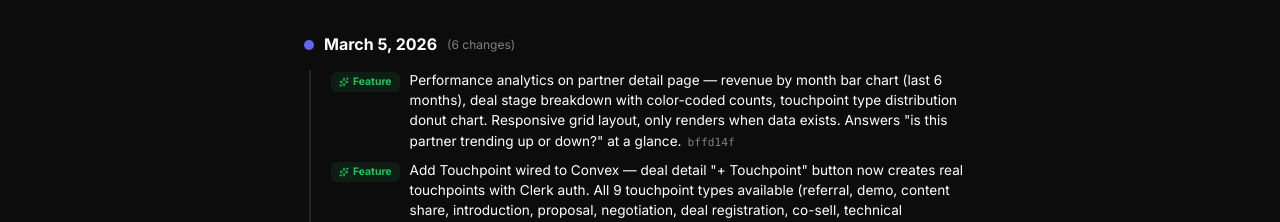
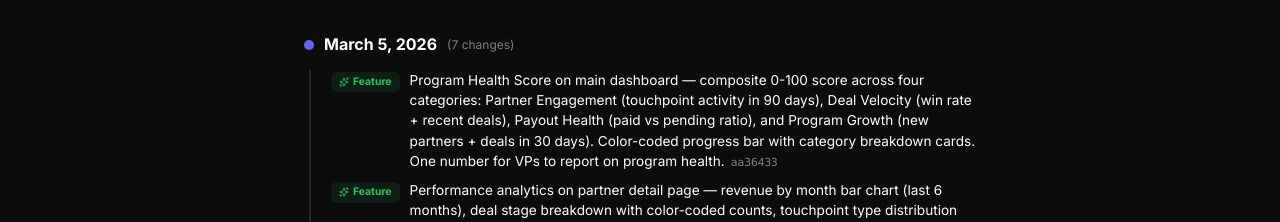
Before and after one commit to dylan3796/partner-attribution-ai, a Next.js app: page /changelog in a window 1280 px wide. Shown: the part 168-390 px from the top of the page. Built offline with nearby package versions, Linux system fonts and the light colour scheme; no server answers.

Commit message:
chore: changelog entry for program health score

```diff
--- a/app/changelog/page.tsx
+++ b/app/changelog/page.tsx
@@ -15,6 +15,7 @@ const CHANGELOG: Entry[] = [
   {
     date: "March 5, 2026",
     commits: [
+      { hash: "aa36433", type: "feat", message: "Program Health Score on main dashboard — composite 0-100 score across four categories: Partner Engagement (touchpoint activity in 90 days), Deal Velocity (win rate + recent deals), Payout Health (paid vs pending ratio), and Program Growth (new partners + deals in 30 days). Color-coded progress bar with category breakdown cards. One number for VPs to report on program health." },
       { hash: "bffd14f", type: "feat", message: "Performance analytics on partner detail page — revenue by month bar chart (last 6 months), deal stage breakdown with color-coded counts, touchpoint type distribution donut chart. Responsive grid layout, only renders when data exists. Answers \"is this partner trending up or down?\" at a glance." },
       { hash: "a8a9ddd", type: "feat", message: "Add Touchpoint wired to Convex — deal detail \"+ Touchpoint\" button now creates real touchpoints with Clerk auth. All 9 touchpoint types available (referral, demo, content share, introduction, proposal, negotiation, deal registration, co-sell, technical enablement). Remove button on each touchpoint for open deals. Audit log entries for create/delete. Completes the attribution data entry workflow." },
       { hash: "eab51c4", type: "feat", message: "Quarterly Business Review (QBR) report page — executive summary with Q-over-Q delta badges for revenue, pipeline, partners, and win rate. 12-month rolling revenue & pipeline area chart, pipeline breakdown pie chart, commission summary with C-to-R ratio, top 5 partner leaderboard with medals, action items grid, quarter progress bar. Print/PDF support. Linked from Attribution Reports." },
```
